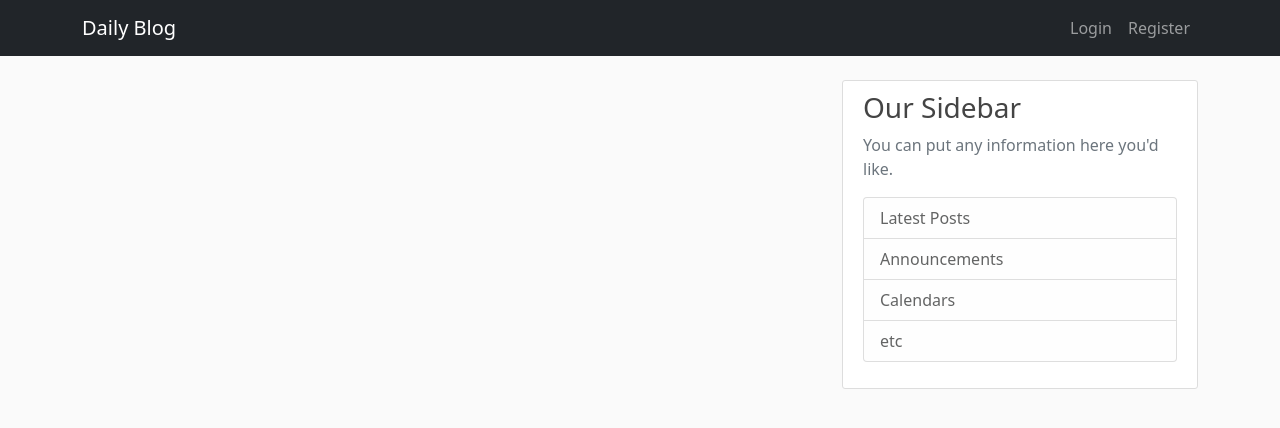
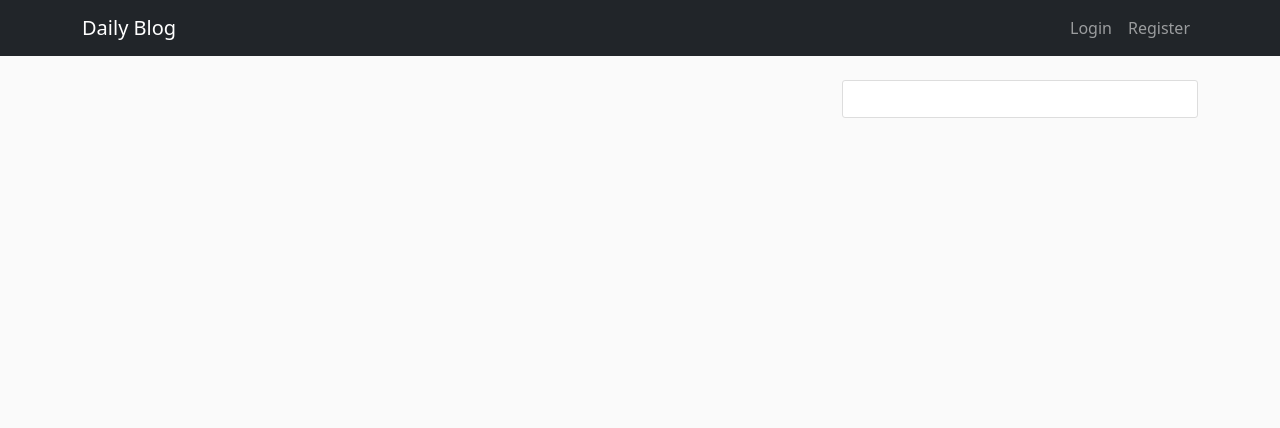
Before and after one commit to rishabh-256/web-development-projects, a Django app: page / in a window 1280 px wide. Shown: the top 428 px of the page. Run offline with Django 4.2, Linux system fonts and the light colour scheme; data that the repository does not hold is empty; some libraries are stand-ins or nearby versions.

Commit message:
removed boilerplate

```diff
--- a/Daily Blog/django_project/blog/templates/blog/base.html
+++ b/Daily Blog/django_project/blog/templates/blog/base.html
@@ -25,7 +25,7 @@
 
 <body>
 
-    <nav class="navbar navbar-expand-md  navbar-dark bg-dark fixed-top" >
+    <nav class="navbar navbar-expand-md  navbar-dark bg-dark fixed-top">
 
         <div class="container text-center">
 
@@ -66,14 +66,14 @@
             </div>
             <div class="col-md-4">
                 <div class="content-section">
-                    <h3>Our Sidebar</h3>
+                    <!-- <h3>Our Sidebar</h3>
                     <p class='text-muted'>You can put any information here you'd like.
                     <ul class="list-group">
                         <li class="list-group-item list-group-item-light">Latest Posts</li>
                         <li class="list-group-item list-group-item-light">Announcements</li>
                         <li class="list-group-item list-group-item-light">Calendars</li>
                         <li class="list-group-item list-group-item-light">etc</li>
-                    </ul>
+                    </ul> -->
                     </p>
                 </div>
             </div>
```
Lines whose indentation alone changed are shown as unchanged.
